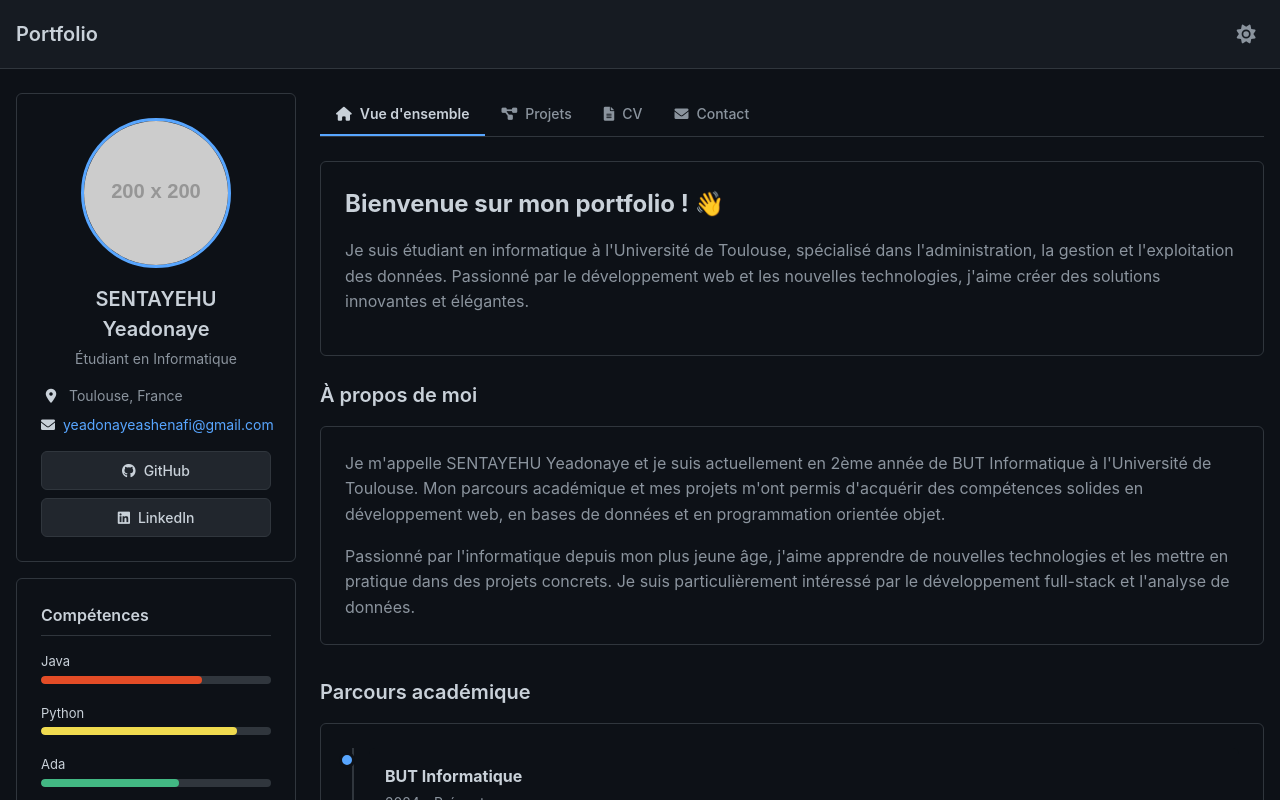
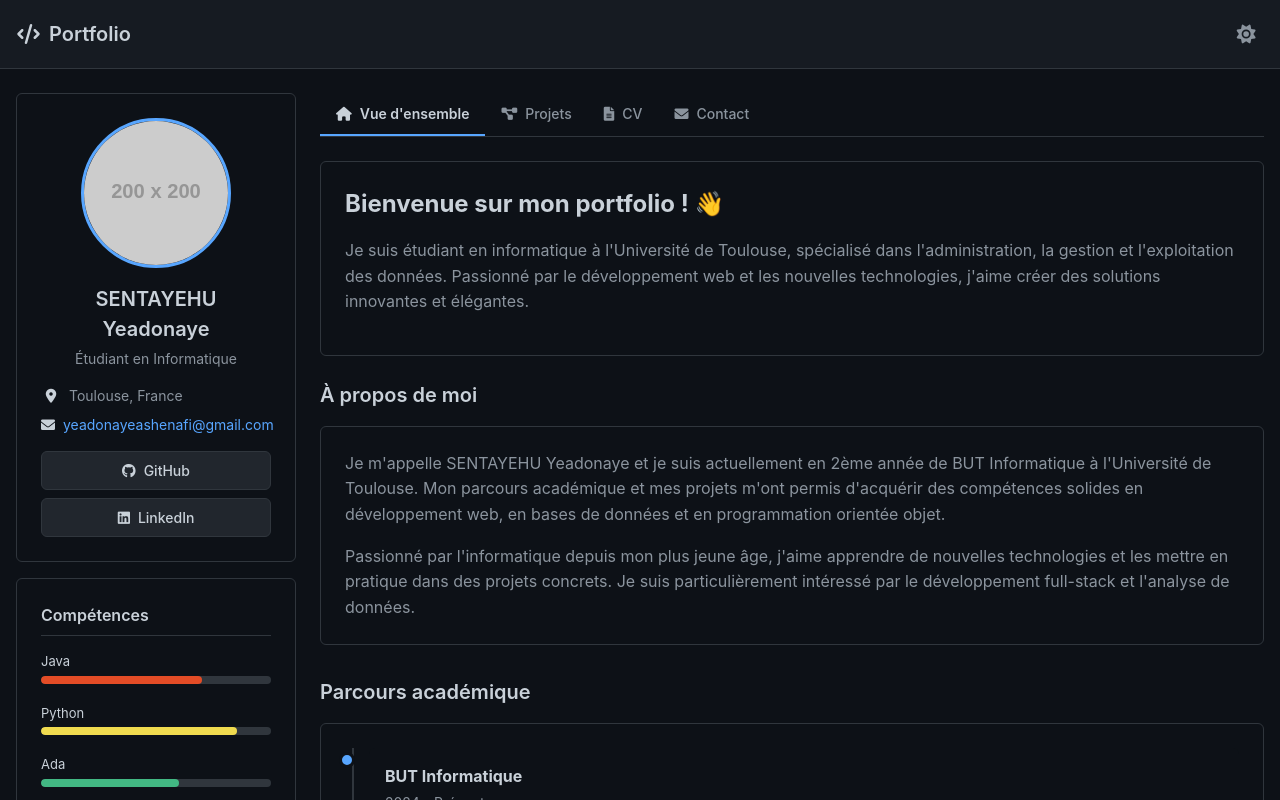
Before and after one commit to yeadonaye/portfolio, a Nuxt app: page / in a window 1280 px wide. Shown: the top 800 px of the page. Built offline with nearby package versions, Linux system fonts and the light colour scheme.

Commit message:
Changement de version et des modules utilisees

```diff
--- a/nuxt.config.ts
+++ b/nuxt.config.ts
@@ -1,23 +1,31 @@
 // https://nuxt.com/docs/api/configuration/nuxt-config
 export default defineNuxtConfig({
+  compatibilityDate: '2025-12-21',
+
   devtools: { enabled: true },
+
   css: [
     '~/assets/css/main.css',
     '@fortawesome/fontawesome-svg-core/styles.css'
   ],
+
   app: {
     head: {
       title: 'My Portfolio',
       meta: [
         { charset: 'utf-8' },
-        { name: 'viewport', content: 'width=device-width, initial-scale=1' },
+        { name: 'viewport', content: 'width=device-width, initial-scale=1' }
       ],
       link: [
         { rel: 'icon', type: 'image/x-icon', href: '/favicon.ico' },
-        { rel: 'stylesheet', href: 'https://cdnjs.cloudflare.com/ajax/libs/font-awesome/6.0.0/css/all.min.css' }
+        {
+          rel: 'stylesheet',
+          href: 'https://cdnjs.cloudflare.com/ajax/libs/font-awesome/6.0.0/css/all.min.css'
+        }
       ]
     }
   },
+
   build: {
     transpile: [
       '@fortawesome/vue-fontawesome',
--- a/plugins/fontawesome.ts
+++ b/plugins/fontawesome.ts
@@ -1,16 +1,13 @@
 import { library, config } from '@fortawesome/fontawesome-svg-core'
 import { FontAwesomeIcon } from '@fortawesome/vue-fontawesome'
-import { faSun, faMoon } from '@fortawesome/free-solid-svg-icons'
+import { faSun, faMoon, faCode } from '@fortawesome/free-solid-svg-icons'
 import { faGithub } from '@fortawesome/free-brands-svg-icons'
 // @ts-ignore
 const defineNuxtPlugin = (plugin: any) => plugin
 
-// This is important, we are going to let Nuxt.js worry about the CSS
 config.autoAddCss = false
 
-// You can add your icons directly in this plugin. See other examples for how you
-// can add other styles or just individual icons.
-library.add(faSun, faMoon, faGithub)
+library.add(faSun, faMoon, faGithub, faCode)
 
 export default defineNuxtPlugin((nuxtApp: any) => {
   nuxtApp.vueApp.component('font-awesome-icon', FontAwesomeIcon)
```
Also changed, not shown: 1 other file (tests, documents, lock files or other folders).
